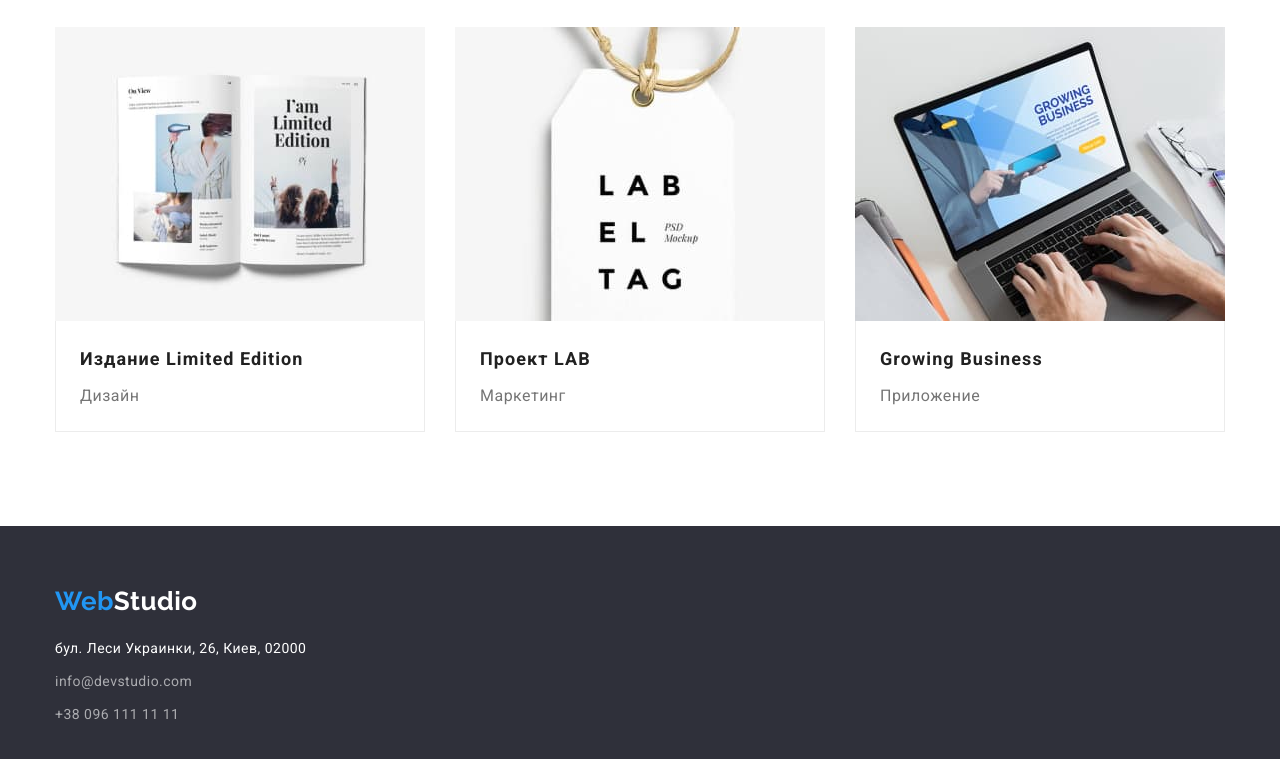
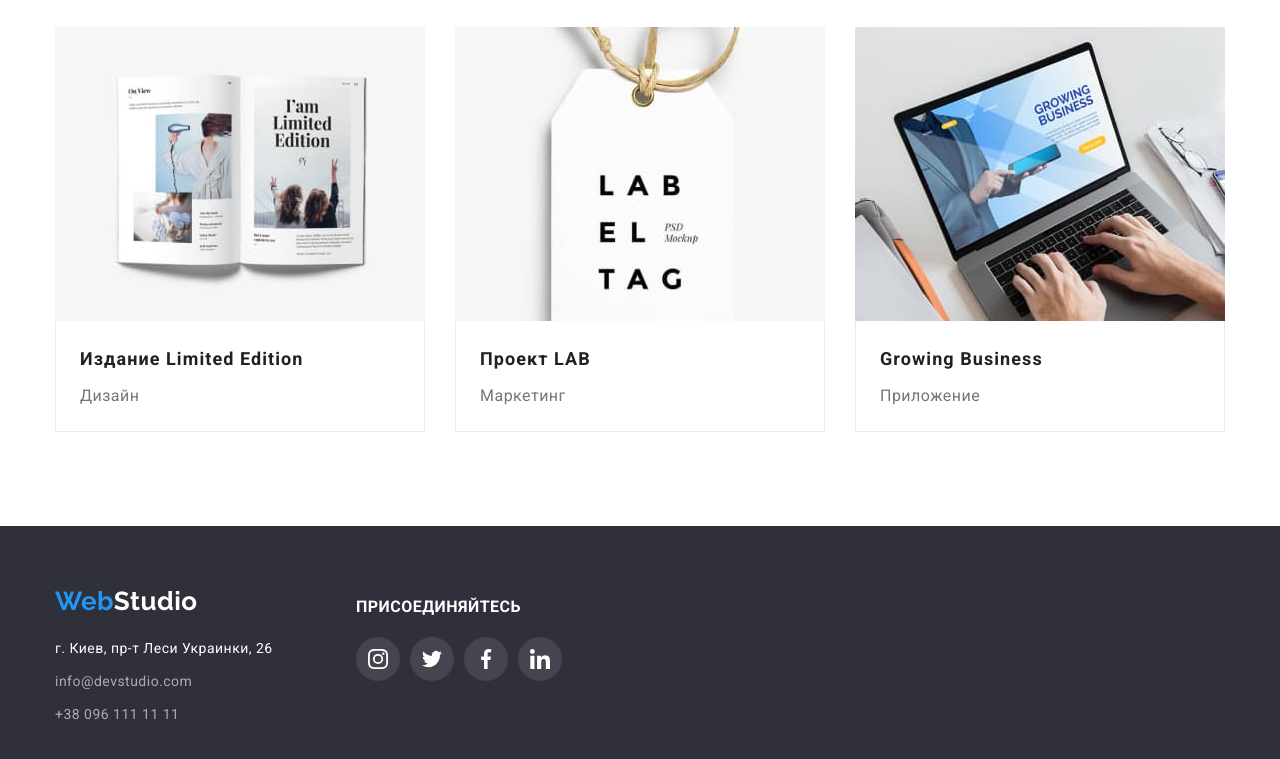
Before and after one commit to mkundeev/goit-markup-hw-04, a plain HTML site: page portfolio.html in a window 1280 px wide. Shown: the part 1106-1865 px from the top of the page. Drawn offline with nearby package versions, Linux system fonts and the light colour scheme.

Commit message:
соцсети футер

```diff
--- a/css/styles.css
+++ b/css/styles.css
@@ -275,6 +275,7 @@ img {
 .team-container:not(:last-child) {
   margin-right: 30px;
 }
+/* -----------------------социальные сети-------------------------------------------------- */
 .team-sm-list {
   display: flex;
   min-height: 44px;
@@ -309,7 +310,7 @@ img {
 .team-sm-item:not(:last-child) {
   margin-right: 10px;
 }
-
+/* ---------------------Клиенты------------------------------------ */
 .client-list {
   display: flex;
 }
@@ -369,11 +370,45 @@ img {
 .footer-item:not(:last-child) {
   margin-bottom: 9px;
 }
-.addres-footer {
+.map-footer {
   color: var(--primery-background-color);
+}
+.address-footer {
+  display: inline-block;
+  min-width: 231px;
 }
 .contacts-footer {
   color: rgba(255, 255, 255, 0.6);
+}
+.page-footer .container {
+  display: flex;
+  align-items: flex-start;
+}
+.footer-sm {
+  min-height: 80px;
+  display: inline-block;
+  margin-left: 70px;
+  margin-top: 12px;
+}
+.footer-call {
+  display: inline-block;
+  text-transform: uppercase;
+  color: var(--primery-background-color);
+  font-weight: 700;
+  font-size: 16px;
+  line-height: 1.17;
+  margin-bottom: 20px;
+}
+.footer-sm .team-sm-list {
+  padding-left: 0;
+  padding-right: 0;
+}
+.footer-sm .team-sm-link {
+  background-color: rgba(255, 255, 255, 0.1);
+  border-radius: 50%;
+}
+.footer-sm .icon-social-media {
+  fill: var(--primery-background-color);
 }
 
 /* кнопки */
--- a/portfolio.html
+++ b/portfolio.html
@@ -124,12 +124,13 @@
         <!--Футер-->
         <footer class="page-footer">
             <div class="container">
+
                 <address class="address-footer">
                     <a href="./index.html" lang="en" class="logo-footer link"> <span class="logo-web">Web</span>Studio </a>
                     <ul class="footer-list">
                         <li class="footer-item"><a
                                 href="https://www.google.com/maps/place/%D0%B1%D1%83%D0%BB.+%D0%9B%D0%B5%D1%81%D0%B8+%D0%A3%D0%BA%D1%80%D0%B0%D0%B8%D0%BD%D0%BA%D0%B8,+26,+%D0%9A%D0%B8%D0%B5%D0%B2,+02000/@50.4265807,30.5361971,17z/data=!3m1!4b1!4m5!3m4!1s0x40d4cf0e033ecbe9:0x57a4dffefec77da0!8m2!3d50.4265807!4d30.5383858"
-                                class="addres-footer link">бул. Леси Украинки, 26, Киев, 02000</a>
+                                class="map-footer link">г. Киев, пр-т Леси Украинки, 26</a>
                         </li>
                         <li class="footer-item"><a href="mailto:info@devstudio.com"
                                 class="contacts-footer link">info@devstudio.com</a>
@@ -138,6 +139,39 @@
                         </li>
                     </ul>
                 </address>
+                <div class="footer-sm">
+                    <b class="footer-call">присоединяйтесь</b>
+                    <ul class="team-sm-list">
+                        <li class="team-sm-item">
+                            <a href="" class="team-sm-link">
+                                <svg class="icon-social-media">
+                                    <use href="./images/icons.svg#icon-instagram"></use>
+                                </svg>
+                            </a>
+                        </li>
+                        <li class="team-sm-item">
+                            <a href="" class="team-sm-link">
+                                <svg class="icon-social-media">
+                                    <use href="./images/icons.svg#icon-twitter"></use>
+                                </svg>
+                            </a>
+                        </li>
+                        <li class="team-sm-item">
+                            <a href="" class="team-sm-link">
+                                <svg class="icon-social-media">
+                                    <use href="./images/icons.svg#icon-facebook"></use>
+                                </svg>
+                            </a>
+                        </li>
+                        <li class="team-sm-item">
+                            <a href="" class="team-sm-link">
+                                <svg class="icon-social-media">
+                                    <use href="./images/icons.svg#icon-linkedin"></use>
+                                </svg>
+                            </a>
+                        </li>
+                    </ul>
+                </div>
             </div>
         </footer>
 
```
Also changed, not shown: index.html (+62 -29 lines), images/antenna.svg (deleted), images/astronaut.svg (deleted), images/cliant1.svg (deleted), images/cliant11.svg (deleted), images/cliant2.svg (deleted), images/cliant3.svg (deleted), images/cliant4.svg (deleted), images/cliant5.svg (deleted), images/cliant6.svg (deleted), images/clock.svg (deleted), images/diagram.svg (deleted), images/envelope.svg (deleted), images/icons.svg (renamed from images/symbol-defs.svg), 1 more files.
